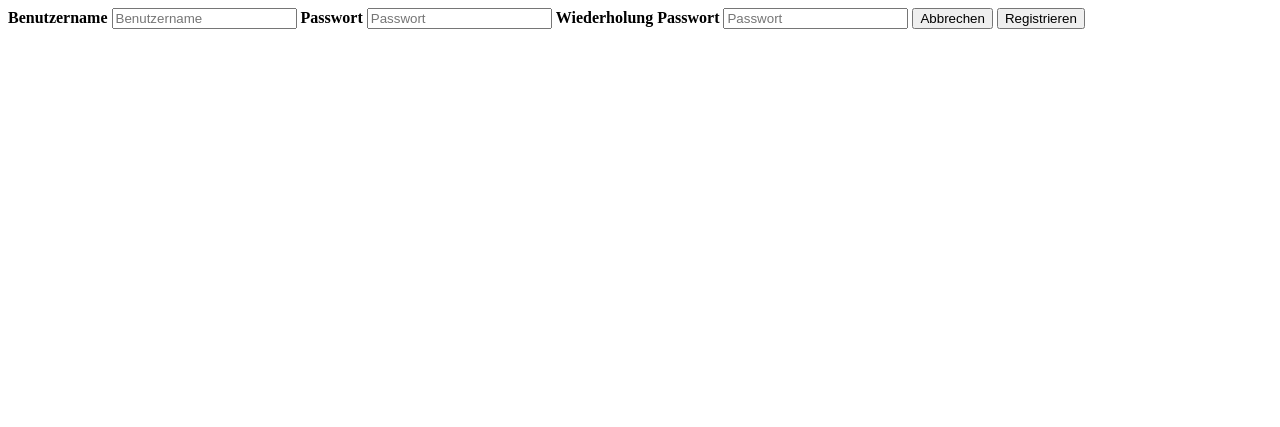
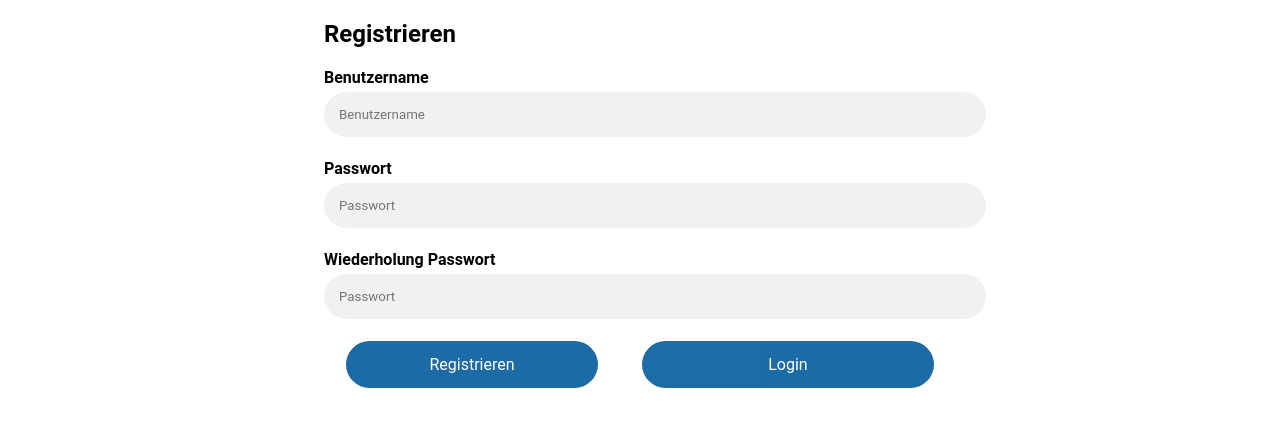
Before and after one commit to FranzenValentin/4-10, a PHP site: page /registrieren.php in a window 1280 px wide. Shown: the top 427 px of the page. Run offline with PHP 8.4, Linux system fonts and the light colour scheme.

Commit message:
css is schön

```diff
--- a/registrieren.php
+++ b/registrieren.php
@@ -11,6 +11,7 @@ mysqli_set_charset($con, "utf8");
     <meta http-equiv="X-UA-Compatible" content="IE=edge">
     <meta name="viewport" content="width=device-width, initial-scale=1.0">
     <title>Registrieren</title>
+    <link rel="stylesheet" href="style.css">
 </head>
 <?php
 
@@ -35,20 +36,25 @@ if ($register == true) {
     }
 } else {
 ?>
-    <form action="registrieren.php?register=true" method="POST">
-        <label><b>Benutzername</b></label>
-        <input type="text" placeholder="Benutzername" name="bname" required>
+    <div class="bigcontainer">
+        <h2>Registrieren</h2>
+        <form action="registrieren.php?register=true" method="POST">
+            <label><b>Benutzername</b></label><br>
+            <input class="Benutzername" type="text" placeholder="Benutzername" name="bname" required>
+            <br>
+            <label><b>Passwort</b></label><br>
+            <input class="Passwort" type="password" placeholder="Passwort" name="psw" required>
+            <br>
+            <label><b>Wiederholung Passwort</b></label><br>
+            <input class="Passwort" type="password" placeholder="Passwort" name="psw-wdh" required>
 
-        <label><b>Passwort</b></label>
-        <input type="password" placeholder="Passwort" name="psw" required>
+            <div class="logincontainer">
+                <button type="submit" class="Login">Registrieren</button>
+                <a class="Login" href="login.php">Login</a>
+            </div>
 
-        <label><b>Wiederholung Passwort</b></label>
-        <input type="password" placeholder="Passwort" name="psw-wdh" required>
-
-        <button type="button" class="Abbrechen">Abbrechen</button>
-        <button type="submit" class="Registrieren">Registrieren</button>
-
-    </form>
+        </form>
+    </div>
 <?php } ?>
 
 
--- a/style.css
+++ b/style.css
@@ -272,29 +272,48 @@ p.Account :hover {
   background-color: #003060;
 }
 
-#Benutzername,
-#Passwort {
+.bigcontainer {
+  width: 50%;
+  display: block;
+  margin: auto;
+}
+
+.Benutzername,
+.Passwort {
   width: 100%;
   padding: 15px;
   margin: 5px 0 22px 0;
-  display: inline-block;
+  /* display: block; */
   border: none;
   background: #f1f1f1;
+  border-radius: 25px;
 }
 
-#Benutzername:focus,
-#Passwort:focus {
+.Benutzername:focus,
+.Passwort:focus {
   background-color: #ddd;
   outline: none;
 }
 
-button.Login {
+.Login {
   background-color: #055c9d;
   color: white;
   padding: 14px 20px;
-  margin: 8px 0;
+  margin: auto;
   border: none;
   cursor: pointer;
+  width: 40%;
+  opacity: 0.9;
+  display: block;
+  text-decoration: none;
+  font-size: 1rem;
+  text-align: center;
+  border-radius: 50px;
+}
+
+.logincontainer {
+  display: flex;
+  align-items: center;
+  justify-content: space-around;
   width: 100%;
-  opacity: 0.9;
 }
```
Also changed, not shown: abmelden_confirm.php (+9 -1 lines), login.php (+23 -21 lines).
